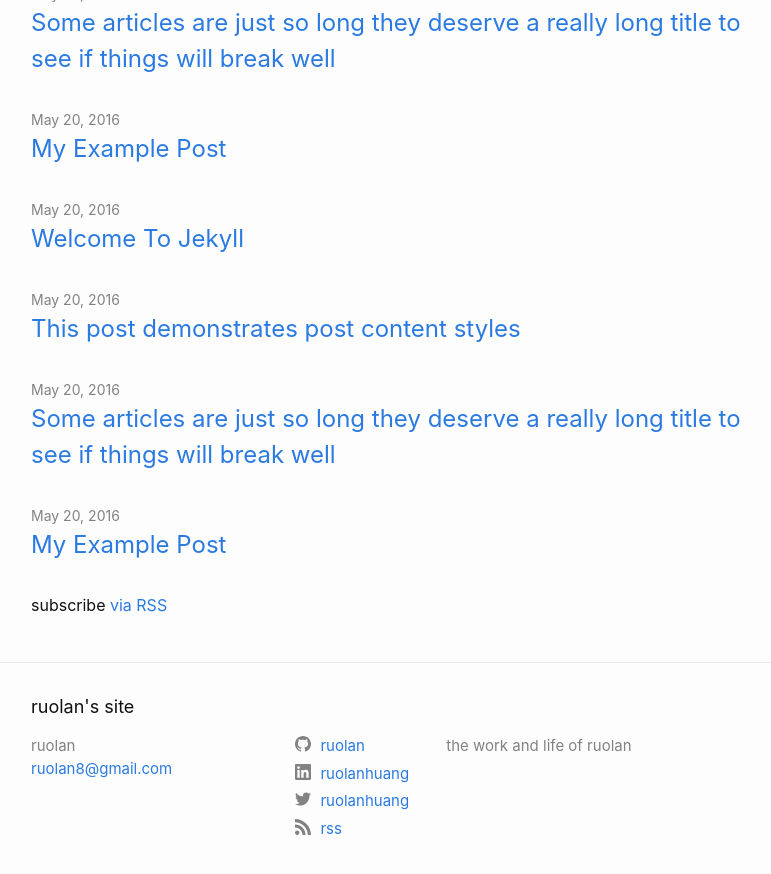
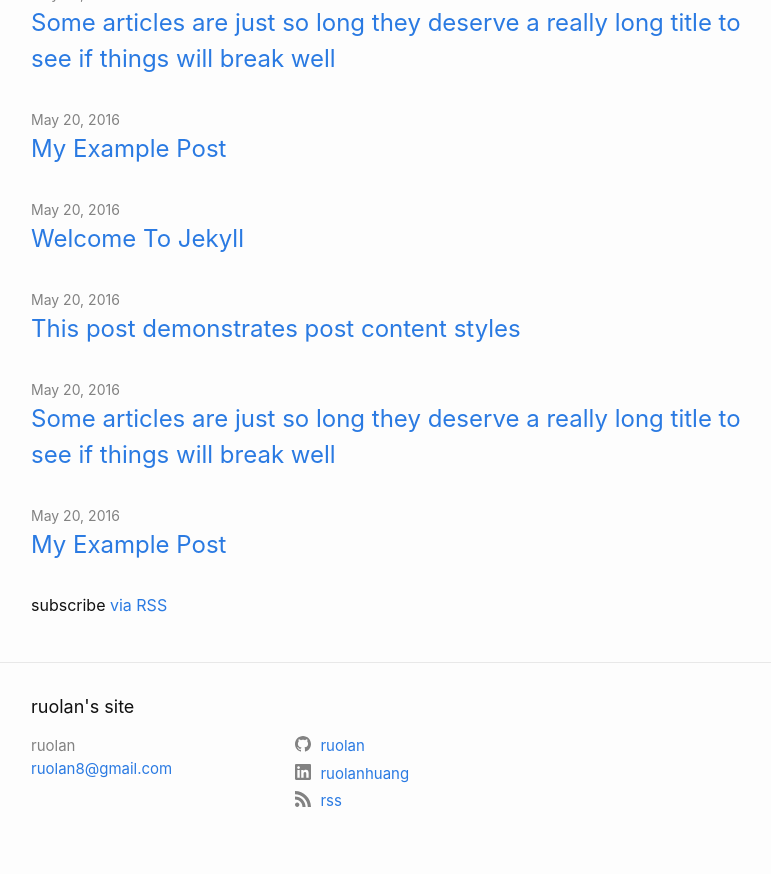
Before and after one commit to ruolan/ruolan, a Jekyll site: the page built from index.md, in a window 1280 px wide and 900 px high, scrolled down 580 px. Shown: the top 874 px of the window, without its empty margins (239-1010 px from the left). Built offline with Jekyll 4.4.1, drawn with Linux system fonts in a browser that asks for light colours.

Commit message:
Update _config.yml
modify footer

```diff
--- a/_config.yml
+++ b/_config.yml
@@ -2,12 +2,11 @@ title: ruolan's site
 author: ruolan
 email: ruolan8@gmail.com
 description: > # this means to ignore newlines until "twitter_username:"
-  the work and life of ruolan
+
 
 # social links
 linkedin_username: ruolanhuang
 github_username:  ruolan
-twitter_username: ruolanhuang
 rss: rss
 # dribbble_username: jekyll
 # facebook_username: jekyll
```
